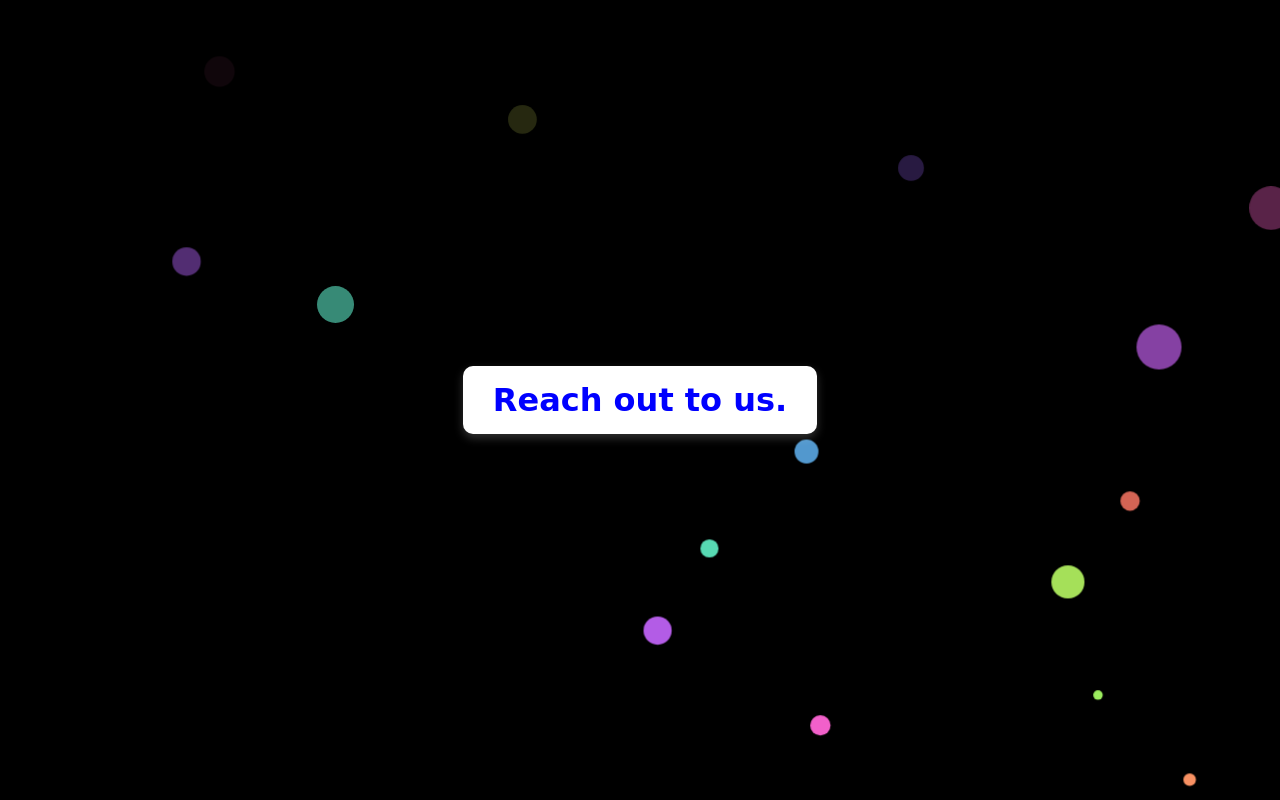
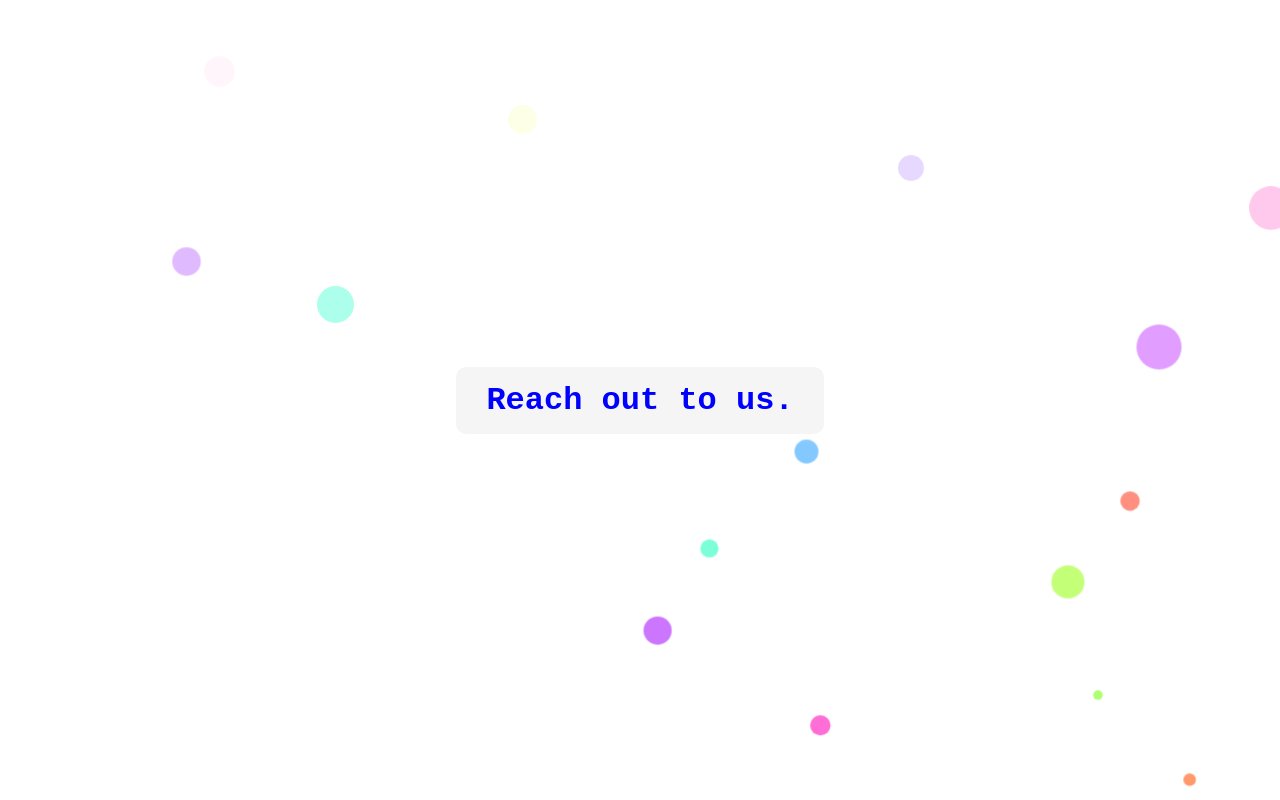
Before and after one commit to kabuiya/webSl, a plain HTML site: page index.html in a window 1280 px wide. Drawn offline with Linux system fonts and the light colour scheme.

Commit message:
Updated index.css

```diff
--- a/index.css
+++ b/index.css
@@ -5,7 +5,6 @@ body {
     justify-content: center;
     align-items: center;
     height: 100vh;
-    background-color: #000;
     font-family: Arial, sans-serif;
     overflow: hidden;
 }
@@ -29,7 +28,7 @@ body {
     transition: transform 1s ease-in-out, opacity 0.5s ease-in-out;
 
     /* White Background Styles */
-    background-color: white;
+    background-color: #F5F5F5;
     color: black; /* Text color for contrast */
     padding: 15px 30px;
     border-radius: 10px;
@@ -46,7 +45,6 @@ body {
 }
 
 .fontTxt {
-        font-family:cursive;
         color: blue;
 }
 /* Background Bubble Effect */
@@ -55,7 +53,7 @@ body {
     bottom: -50px;
     width: 20px;
     height: 20px;
-    background-color: rgba(255, 255, 255, 0.6);
+    background-color: red;
     border-radius: 50%;
     animation: pop 5s linear infinite;
 }
```
